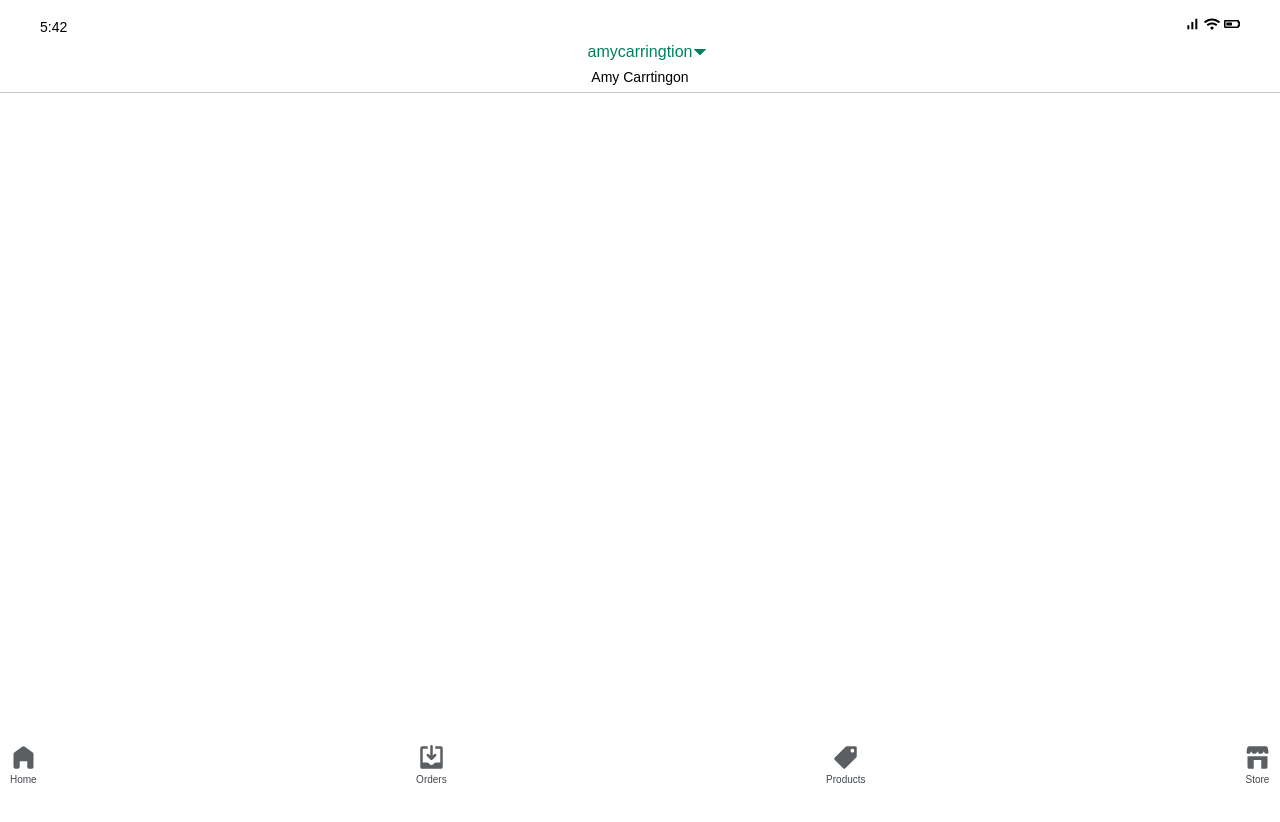
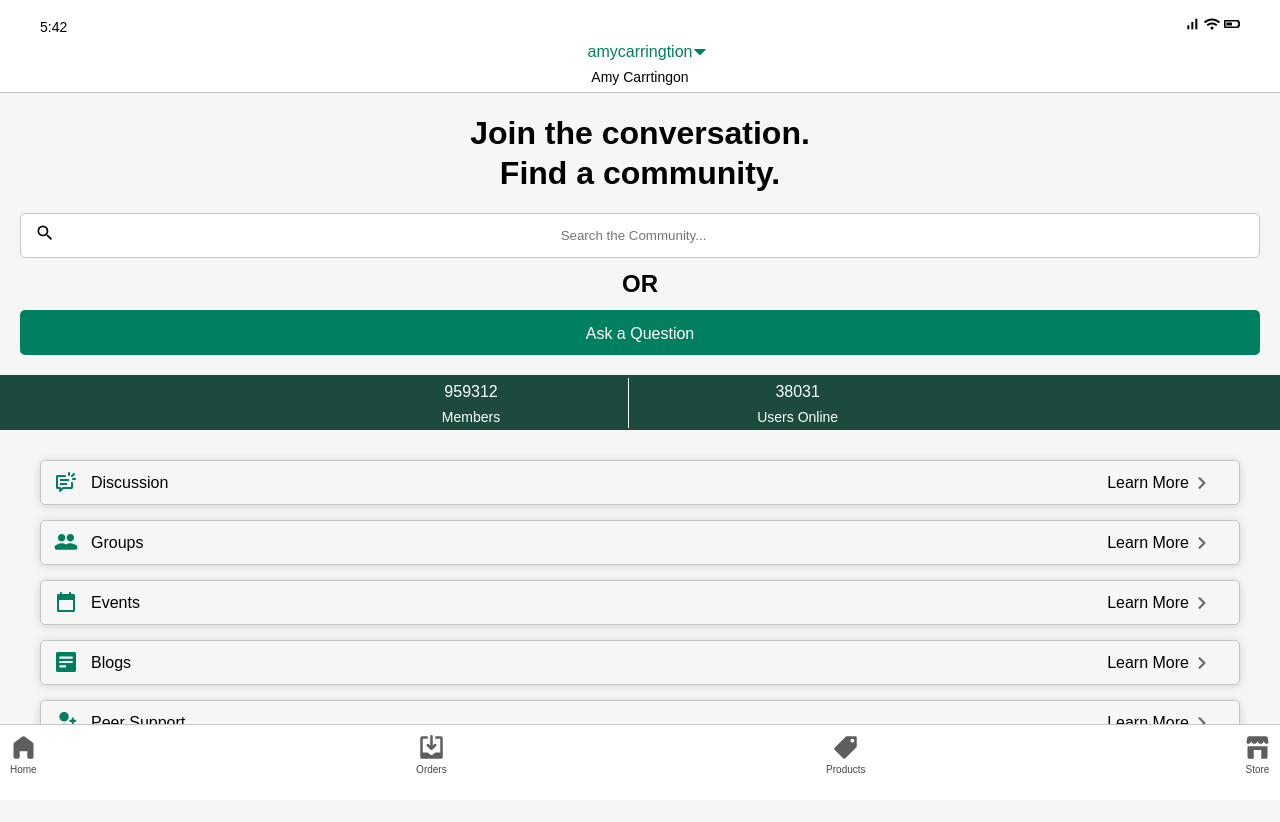
Before and after one commit to WebBrantDev/industry-project, a React (Create React App) app: page /peer/1 in a window 1280 px wide. Shown: the top 822 px of the page. Before the commit the page ends 800 px from the top, so only its background shows below. Built offline with nearby package versions, Linux system fonts and the light colour scheme.

Commit message:
bug fixed + background color added

```diff
--- a/src/App.jsx
+++ b/src/App.jsx
@@ -3,20 +3,21 @@
 
 import PageHeader from "./Components/PageHeader/PageHeader";
 import Community from "./Pages/Community/Community";
+import Home from "./Pages/Home/Home";
 import PageFooter from "./Components/PageFooter/PageFooter";
 
 function App() {
   return (
-    <div className="App">
+    // <div className="App">
+    <BrowserRouter>
       <PageHeader />
 
-      <BrowserRouter>
-        <Switch>
-          <Route path={"/"} exact component={Community} />
-        </Switch>
-        <PageFooter />
-      </BrowserRouter>
-    </div>
+      <Switch>
+        <Route path="/" component={Home} />
+      </Switch>
+      <PageFooter />
+    </BrowserRouter>
+    // </div>
   );
 }
 
--- a/src/Components/PageFooter/PageFooter.scss
+++ b/src/Components/PageFooter/PageFooter.scss
@@ -2,12 +2,12 @@
 @use "../../styles/partials/mixins" as *;
 @use "../../styles/partials/fonts" as *;
 @use "../../styles/partials/functions" as *;
+@use "../../styles/partials/variables" as *;
 
 a {
   text-decoration: none;
   // color: #c4c4c4;
-  color: #42474C;
-
+  color: #42474c;
 }
 
 .footer {
@@ -18,7 +18,10 @@
   &__nav-container {
     display: flex;
     justify-content: space-between;
-      margin-bottom: 1.5rem;
+    border-top: solid 1px $secondary-color-grey;
+    background-color: white;
+    padding-top: 1rem;
+    padding-bottom: 2.5rem;
   }
 
   &__icon-container {
--- a/src/Pages/Community/Community.jsx
+++ b/src/Pages/Community/Community.jsx
@@ -40,7 +40,11 @@
         <div className="community__card-container">
           <div className="community__card">
             <div className="community__card--left">
-              <img className="community__card--icon" src={discussion}></img>
+              <img
+                className="community__card--icon"
+                src={discussion}
+                alt="discussion icon"
+              ></img>
               <p className="community__card--text">Discussion</p>
             </div>
             <div className="community__card--right">
@@ -50,7 +54,11 @@
           </div>
           <div className="community__card">
             <div className="community__card--left">
-              <img className="community__card--icon" src={groups}></img>
+              <img
+                className="community__card--icon"
+                src={groups}
+                alt="groups icon"
+              ></img>
               <p className="community__card--text">Groups</p>
             </div>
             <div className="community__card--right">
@@ -60,7 +68,11 @@
           </div>
           <div className="community__card">
             <div className="community__card--left">
-              <img className="community__card--icon" src={events}></img>
+              <img
+                className="community__card--icon"
+                src={events}
+                alt="event icon"
+              ></img>
               <p className="community__card--text">Events</p>
             </div>
             <div className="community__card--right">
@@ -70,7 +82,11 @@
           </div>
           <div className="community__card">
             <div className="community__card--left">
-              <img className="community__card--icon" src={blogs}></img>
+              <img
+                className="community__card--icon"
+                src={blogs}
+                alt="blog icon"
+              ></img>
               <p className="community__card--text">Blogs</p>
             </div>
             <div className="community__card--right">
@@ -80,7 +96,11 @@
           </div>
           <div className="community__card">
             <div className="community__card--left">
-              <img className="community__card--icon" src={peer}></img>
+              <img
+                className="community__card--icon"
+                src={peer}
+                alt="peers icon"
+              ></img>
               <p className="community__card--text">Peer Support</p>
             </div>
             <div className="community__card--right">
--- a/src/Pages/Home/Home.js
+++ b/src/Pages/Home/Home.js
@@ -1,7 +1,117 @@
 import "./Home.scss";
+import { MdSearch } from "react-icons/md";
+import { FaChevronRight } from "react-icons/fa";
+import discussion from "../../assets/icons/discussion.svg";
+import groups from "../../assets/icons/Frame44.svg";
+import events from "../../assets/icons/calendar.svg";
+import blogs from "../../assets/icons/text-block.svg";
+import peer from "../../assets/icons/customer-plus.svg";
 
 function Home() {
-  return <></>;
+  return (
+    <>
+      <section className="community">
+        <h1 className="community__heading">
+          Join the conversation.<br></br>Find a community.
+        </h1>
+        <div className="community__search--container">
+          <MdSearch className="community__search--icon" />
+          <input
+            className="community__search"
+            type="search"
+            name="search"
+            placeholder="Search the Community..."
+          ></input>
+        </div>
+        <h2 className="community__sub-heading">OR</h2>
+        <div className="community__button--container">
+          <button className="community__button">Ask a Question</button>
+        </div>
+        <div className="community__stats-container">
+          <div className="community__stats-container--left">
+            <p className="community__stat">959312</p>
+            <p className="community__text">Members</p>
+          </div>
+          <div className="community__stats-container--right">
+            <p className="community__stat">38031</p>
+            <p className="community__text">Users Online</p>
+          </div>
+        </div>
+        <div className="community__card-container">
+          <div className="community__card">
+            <div className="community__card--left">
+              <img
+                className="community__card--icon"
+                src={discussion}
+                alt="discussion icon"
+              ></img>
+              <p className="community__card--text">Discussion</p>
+            </div>
+            <div className="community__card--right">
+              <p className="community__card--learn">Learn More</p>
+              <FaChevronRight className="community__card--arrow" />
+            </div>
+          </div>
+          <div className="community__card">
+            <div className="community__card--left">
+              <img
+                className="community__card--icon"
+                src={groups}
+                alt="groups icon"
+              ></img>
+              <p className="community__card--text">Groups</p>
+            </div>
+            <div className="community__card--right">
+              <p className="community__card--learn">Learn More</p>
+              <FaChevronRight className="community__card--arrow" />
+            </div>
+          </div>
+          <div className="community__card">
+            <div className="community__card--left">
+              <img
+                className="community__card--icon"
+                src={events}
+                alt="event icon"
+              ></img>
+              <p className="community__card--text">Events</p>
+            </div>
+            <div className="community__card--right">
+              <p className="community__card--learn">Learn More</p>
+              <FaChevronRight className="community__card--arrow" />
+            </div>
+          </div>
+          <div className="community__card">
+            <div className="community__card--left">
+              <img
+                className="community__card--icon"
+                src={blogs}
+                alt="blog icon"
+              ></img>
+              <p className="community__card--text">Blogs</p>
+            </div>
+            <div className="community__card--right">
+              <p className="community__card--learn">Learn More</p>
+              <FaChevronRight className="community__card--arrow" />
+            </div>
+          </div>
+          <div className="community__card">
+            <div className="community__card--left">
+              <img
+                className="community__card--icon"
+                src={peer}
+                alt="peers icon"
+              ></img>
+              <p className="community__card--text">Peer Support</p>
+            </div>
+            <div className="community__card--right">
+              <p className="community__card--learn">Learn More</p>
+              <FaChevronRight className="community__card--arrow" />
+            </div>
+          </div>
+        </div>
+      </section>
+    </>
+  );
 }
 
 export default Home;
--- a/src/Pages/Home/Home.scss
+++ b/src/Pages/Home/Home.scss
@@ -0,0 +1,119 @@
+@use "../../styles/partials/fonts" as *;
+@use "../../styles/partials/mixins" as *;
+@use "../../styles/partials/fonts" as *;
+@use "../../styles/partials/functions" as *;
+@use "../../styles/partials/variables" as *;
+
+.community {
+  background-color: $background-color-light-grey;
+  height: 100vh;
+  &__heading {
+    @include page-header;
+    padding-top: 2rem;
+    padding-bottom: 2rem;
+    text-align: center;
+  }
+  &__search {
+    @include button-search-sizing;
+    text-align: center;
+    &--container {
+      position: relative;
+      display: flex;
+      justify-content: center;
+    }
+    &--icon {
+      position: absolute;
+      font-size: 2rem;
+      left: 3.5rem;
+      top: 1rem;
+    }
+  }
+  &__sub-heading {
+    text-align: center;
+    padding-top: 1rem;
+    padding-bottom: 1rem;
+    @include subheader;
+  }
+  &__button {
+    @include button-search-sizing;
+    text-align: center;
+    border: none;
+    background-color: $primary-color-green;
+    @include p1;
+    font-weight: 600;
+    color: white;
+    line-height: normal;
+    transition: 0.15s ease-in;
+    &--container {
+      display: flex;
+    }
+    &:hover {
+      cursor: pointer;
+      background-color: $primary-color-dark-green;
+    }
+  }
+  &__stats-container {
+    width: 100%;
+    height: 5.5rem;
+    background-color: $primary-color-dark-green;
+    margin-top: 2rem;
+    margin-bottom: 3rem;
+
+    @include display-flex(row, center, center);
+    &--left {
+      text-align: center;
+      padding-right: 10%;
+      border-right: solid 1px white;
+      //   height: 35px;
+    }
+    &--right {
+      text-align: center;
+      padding-left: 10%;
+    }
+  }
+  &__stat {
+    color: white;
+    @include p1;
+    font-weight: 600;
+  }
+  &__text {
+    color: white;
+    @include p2;
+  }
+  &__card-container {
+    @include display-flex(column, center, center);
+    @include component-gutter;
+  }
+  &__card {
+    @include button-search-sizing;
+    @include display-flex(row, center, space-between);
+    box-shadow: 0 1px 10px rgb(0 0 0 / 0.15);
+    margin-bottom: 1.5rem;
+    &--left {
+      position: relative;
+    }
+    &--icon {
+      position: absolute;
+      top: -0.2rem;
+    }
+    &--text {
+      @include p1;
+      padding-left: 4rem;
+    }
+    &--right {
+      position: relative;
+    }
+    &--learn {
+      @include p1;
+      font-weight: 600;
+      padding-right: 4rem;
+    }
+    &--arrow {
+      position: absolute;
+      right: 2rem;
+      top: 0.7rem;
+      font-size: 1.4rem;
+      color: $secondary-color-dark-grey;
+    }
+  }
+}
--- a/src/styles/partials/_variables.scss
+++ b/src/styles/partials/_variables.scss
@@ -3,3 +3,5 @@
 
 $secondary-color-grey: #c4c4c4;
 $secondary-color-dark-grey: #6d6d6d;
+
+$background-color-light-grey: #f6f6f6;
```
Lines whose indentation alone changed are shown as unchanged.
